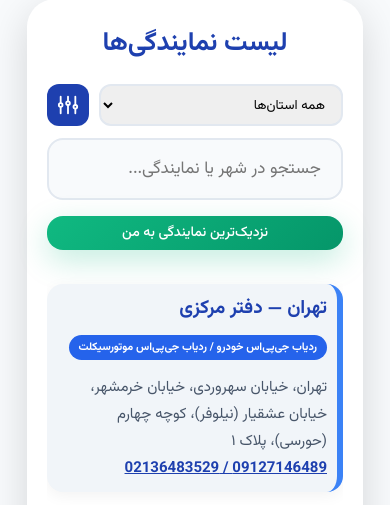
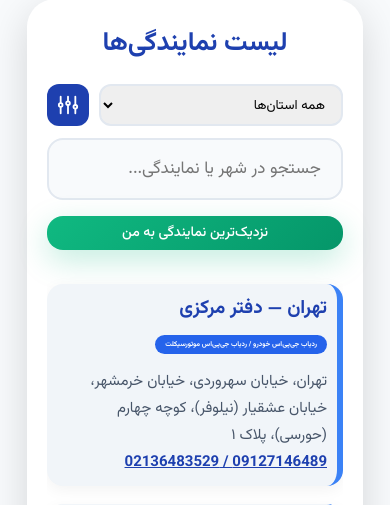
Before and after one commit to ArshiyaAmraji/lander-representatives, a PHP site: page / in a window 390 px wide. Shown: the part 95-600 px from the top of the page. Run offline with PHP 8.4, Linux system fonts and the light colour scheme.

Commit message:
activity badge mobile fixed

```diff
--- a/style.css
+++ b/style.css
@@ -395,6 +395,10 @@ body {
         font-size: 4px !important;
         padding: 5px 5px 5px 5px !important;
     }
+
+    .activity-badge {
+        font-size: 7px !important;
+    }
 }
 
 /* نوع فعالیت در لیست */
```
